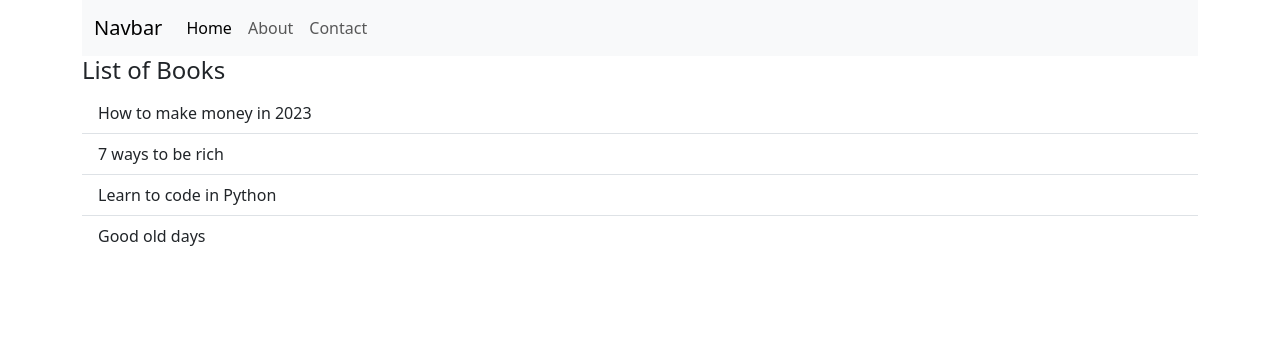
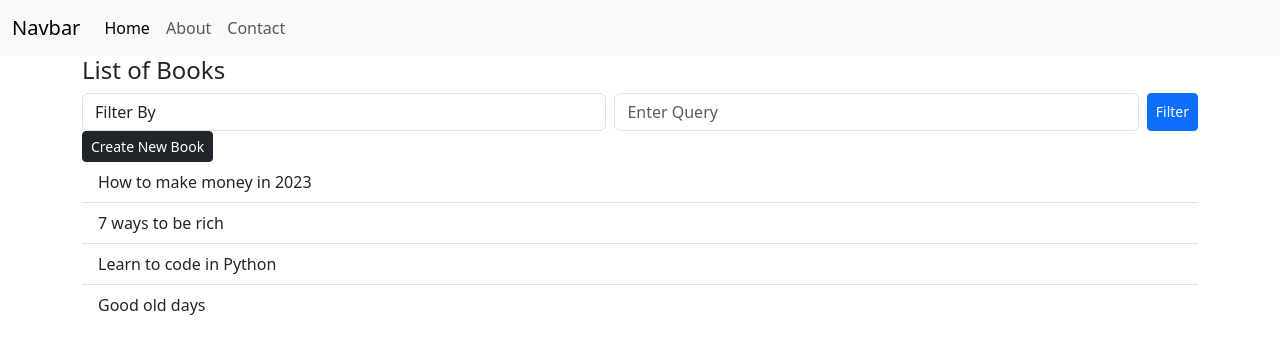
Before and after one commit to kodekontri/php-class-project, a PHP site: page / in a window 1280 px wide. Shown: the top 354 px of the page. Run offline with PHP 8.4, Linux system fonts and the light colour scheme.

Commit message:
Done creating a basic route and added filter to our books page

```diff
--- a/about.php
+++ /dev/null
@@ -1,3 +0,0 @@
-<?php
-
-require './views/about.view.php';
--- a/contact.php
+++ /dev/null
@@ -1,3 +0,0 @@
-<?php
-
-require "./views/contact.view.php";
--- /dev/null
+++ b/controllers/about.php
@@ -0,0 +1,4 @@
+<?php
+
+$title = "About Us";
+require '../views/about.view.php';
--- /dev/null
+++ b/controllers/contact.php
@@ -0,0 +1,4 @@
+<?php
+
+$title = "Contact Us";
+require "../views/contact.view.php";
--- /dev/null
+++ b/controllers/create-book.php
@@ -0,0 +1 @@
+create new book
--- a/index.php
+++ b/controllers/home.php
@@ -35,13 +35,15 @@ function filterBy($books, $func){
     return $items;
 }
 
+$books = filterBy($books, function($book){
+    $filter = $_GET['filter'] ?? null; // author
+    $query = $_GET['query'] ?? null; // Kelvin Chi
 
-$booksByYear = filterBy($books, function($book){
-    return $book['year'] > 2014;
+    if(!$filter) return true;
+
+    return $book[$filter] === $query;
 });
 
-$booksByAuthor = filterBy($books, function($book){
-    return $book['author'] === 'Kelvin Chi';
-});
 
-require './views/index.view.php';
+$title = "Home Page";
+require '../views/index.view.php';
--- /dev/null
+++ b/public/index.php
@@ -0,0 +1,27 @@
+<?php
+
+$uri = parse_url($_SERVER['REQUEST_URI'])['path'];
+
+function urlIs($url){
+    return $_SERVER['REQUEST_URI'] === $url;
+}
+
+function routeTo($routes, $uri){
+    if(!array_key_exists($uri, $routes)){
+        echo "Not Found";
+        http_response_code(404);
+        exit();
+    }
+
+    require $routes[$uri];
+}
+
+$routes = [
+    '/' => '../controllers/home.php',
+    '/about' => '../controllers/about.php',
+    '/contact' => '../controllers/contact.php',
+    '/books/create' => '../controllers/create-book.php',
+];
+
+
+routeTo($routes, $uri);
--- a/views/index.view.php
+++ b/views/index.view.php
@@ -1,22 +1,21 @@
-<!DOCTYPE html>
-<html lang="en">
-<head>
-    <meta charset="UTF-8">
-    <meta http-equiv="X-UA-Compatible" content="IE=edge">
-    <meta name="viewport" content="width=device-width, initial-scale=1.0">
-    <link href="https://cdn.jsdelivr.net/npm/bootstrap@5.3.0-alpha3/dist/css/bootstrap.min.css" rel="stylesheet" integrity="sha384-KK94CHFLLe+nY2dmCWGMq91rCGa5gtU4mk92HdvYe+M/SXH301p5ILy+dN9+nJOZ" crossorigin="anonymous">
-    <script src="https://cdn.jsdelivr.net/npm/bootstrap@5.3.0-alpha3/dist/js/bootstrap.bundle.min.js" integrity="sha384-ENjdO4Dr2bkBIFxQpeoTz1HIcje39Wm4jDKdf19U8gI4ddQ3GYNS7NTKfAdVQSZe" crossorigin="anonymous"></script>
-    <title>Document</title>
-</head>
-<body>
-    <div class="container">
-    <?php require './views/partials/_nav.view.php'?>
+<?php require '../views/partials/_head.view.php'?>
+<?php require '../views/partials/_nav.view.php'?>
+<div class="container">
     <h4>List of Books</h4>
+    <form class='d-flex gap-2'>
+        <select name="filter" class='form-control'>
+            <option disabled selected>Filter By</option>
+            <option value="name">Name</option>
+            <option value="author">Author</option>
+        </select>
+        <input type='text' name='query' class='form-control' placeholder="Enter Query"/>
+        <button class='btn btn-sm btn-primary'>Filter</button>
+    </form>
+    <a class='btn btn-sm btn-dark' href='/books/create'>Create New Book</a>
     <ul class='list-group list-group-flush'>
         <?php foreach($books as $book):?>
             <li class='list-group-item'><?=$book['name']?></li>
         <?php endforeach ?>
     </ul>
-    </div>
-</body>
-</html>
+</div>
+<?php require '../views/partials/_footer.view.php'?>
--- /dev/null
+++ b/views/partials/_footer.view.php
@@ -0,0 +1,2 @@
+</body>
+</html>
--- /dev/null
+++ b/views/partials/_head.view.php
@@ -0,0 +1,11 @@
+<!DOCTYPE html>
+<html lang="en">
+<head>
+    <meta charset="UTF-8">
+    <meta http-equiv="X-UA-Compatible" content="IE=edge">
+    <meta name="viewport" content="width=device-width, initial-scale=1.0">
+    <link href="https://cdn.jsdelivr.net/npm/bootstrap@5.3.0-alpha3/dist/css/bootstrap.min.css" rel="stylesheet" integrity="sha384-KK94CHFLLe+nY2dmCWGMq91rCGa5gtU4mk92HdvYe+M/SXH301p5ILy+dN9+nJOZ" crossorigin="anonymous">
+    <script src="https://cdn.jsdelivr.net/npm/bootstrap@5.3.0-alpha3/dist/js/bootstrap.bundle.min.js" integrity="sha384-ENjdO4Dr2bkBIFxQpeoTz1HIcje39Wm4jDKdf19U8gI4ddQ3GYNS7NTKfAdVQSZe" crossorigin="anonymous"></script>
+    <title><?=$title?></title>
+</head>
+<body>
--- a/views/partials/_nav.view.php
+++ b/views/partials/_nav.view.php
@@ -7,13 +7,13 @@
         <div class="collapse navbar-collapse" id="navbarNav">
         <ul class="navbar-nav">
             <li class="nav-item">
-            <a class="nav-link active" aria-current="page" href="/">Home</a>
+                <a class="nav-link <?= urlIs('/') ? 'active' : ''?>" aria-current="page" href="/">Home</a>
             </li>
             <li class="nav-item">
-            <a class="nav-link" href="/about.php">About</a>
+                <a class="nav-link  <?= urlIs('/about.php') ? 'active' : ''?>" href="/about">About</a>
             </li>
             <li class="nav-item">
-            <a class="nav-link" href="/contact.php">Contact</a>
+                <a class="nav-link  <?= urlIs('/contact.php') ? 'active' : ''?>" href="/contact">Contact</a>
             </li>
         </ul>
         </div>
```
Also changed, not shown: views/about.view.php (+4 -16 lines), views/contact.view.php (+4 -16 lines).
